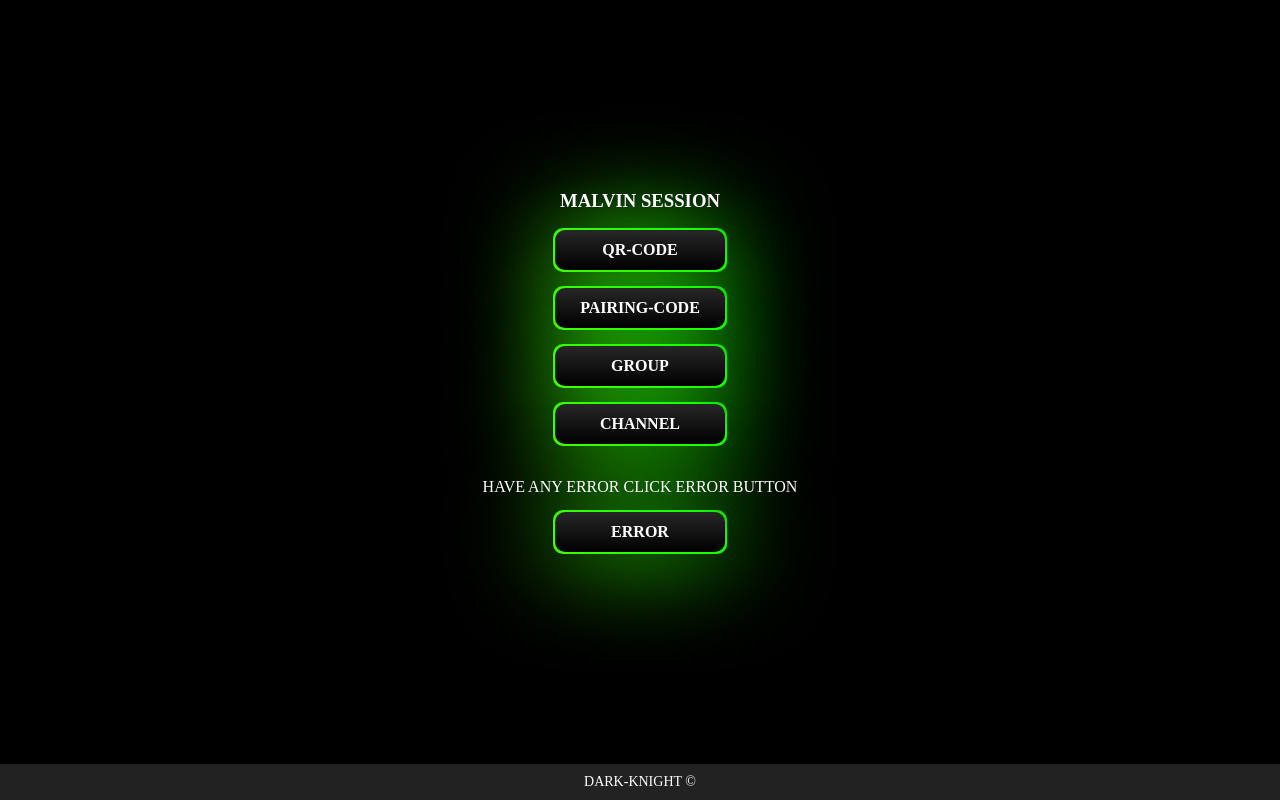
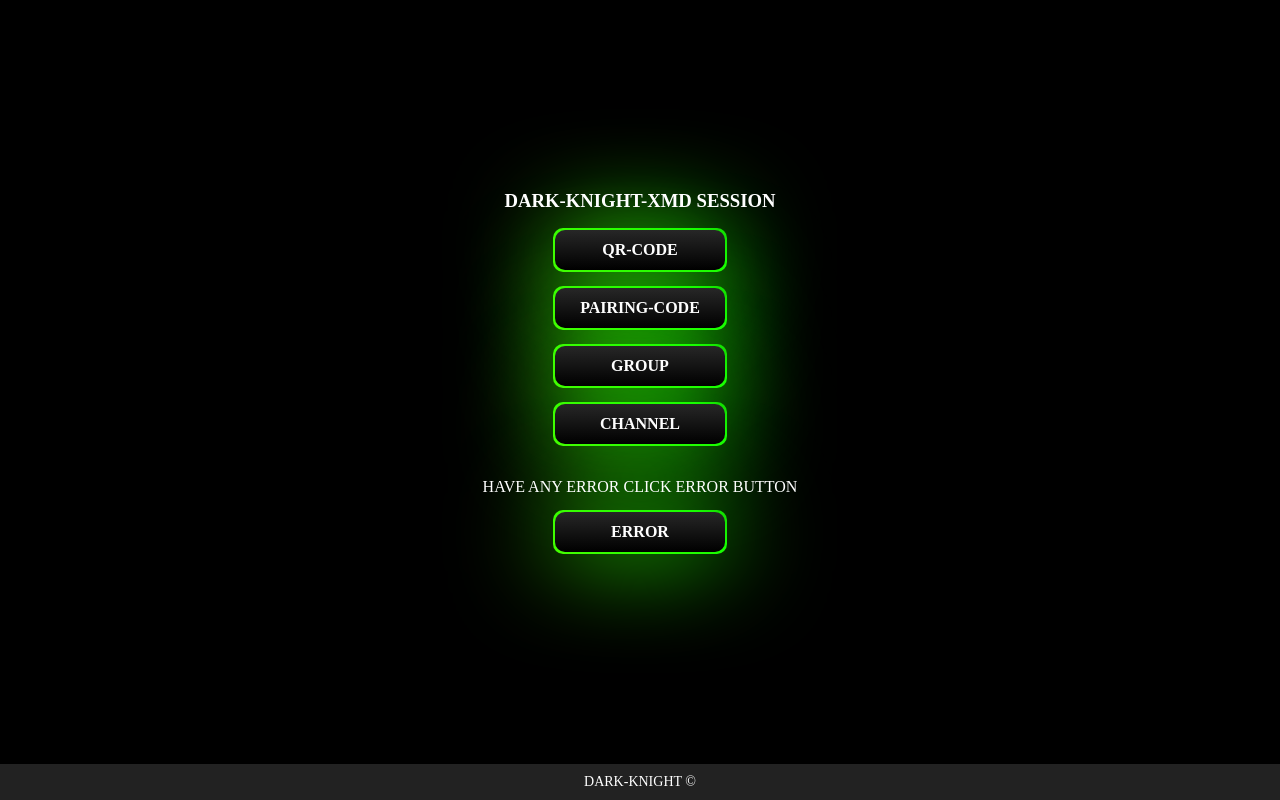
Before and after one commit to KNIGHT-MD-V1/DARK-KNIGHT-XMD-PAIR, a website: page main.html in a window 1280 px wide. Drawn offline with Linux system fonts and the light colour scheme.

Commit message:
Update main.html

```diff
--- a/main.html
+++ b/main.html
@@ -112,7 +112,7 @@
 </head>
 <body>
   <div class="button-container">
-    <h3> MALVIN SESSION</h3>
+    <h3> DARK-KNIGHT-XMD SESSION</h3>
     <div></div>
     <a href="/qr" class="button" target="_blank"> <span>QR-CODE</span> </a> <br>
     <a href="/pair" class="button" target="_blank"> <span>PAIRING-CODE</span> </a> <br>
```
